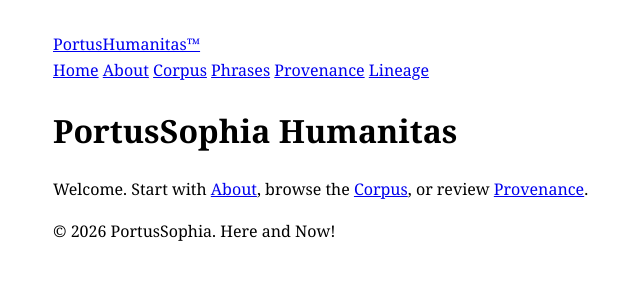
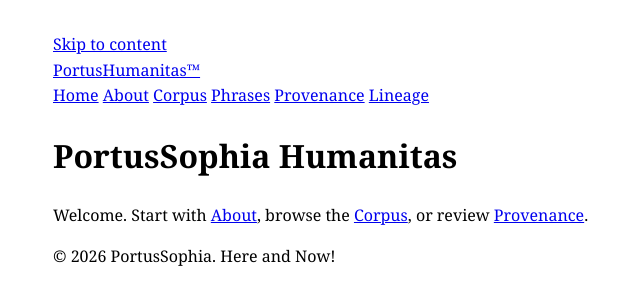
Before and after one commit to portussophia/portussophia-humanitas, a Jekyll site: the page built from index.md, in a window 1280 px wide. Shown: the top 305 px of the page, without its empty margins (197-837 px from the left). Built offline with Jekyll 4.4.1, drawn with Linux system fonts in a browser that asks for light colours.

Commit message:
Add accessible Humanitas page shell

```diff
--- a/_layouts/default.html
+++ b/_layouts/default.html
@@ -3,12 +3,14 @@
 <head>
   <meta charset="utf-8">
   <meta name="viewport" content="width=device-width, initial-scale=1">
-  <title>{{ page.title }} | {{ site.title }}</title>
-  <link rel="stylesheet" href="{{ '/assets/css/main.css' | relative_url }}">
+  {% seo %}
+  {% feed_meta %}
+  <link rel="stylesheet" href="{{ '/assets/css/main.css' | relative_url }}?v={{ site.asset_version }}">
 </head>
-<body>
+<body class="{% if page.layout %}layout-{{ page.layout }}{% endif %}">
+  <a class="skip-link" href="#main-content">Skip to content</a>
   {% include header.html %}
-  <main>
+  <main id="main-content" class="site-main">
     {{ content }}
   </main>
   {% include footer.html %}
```
